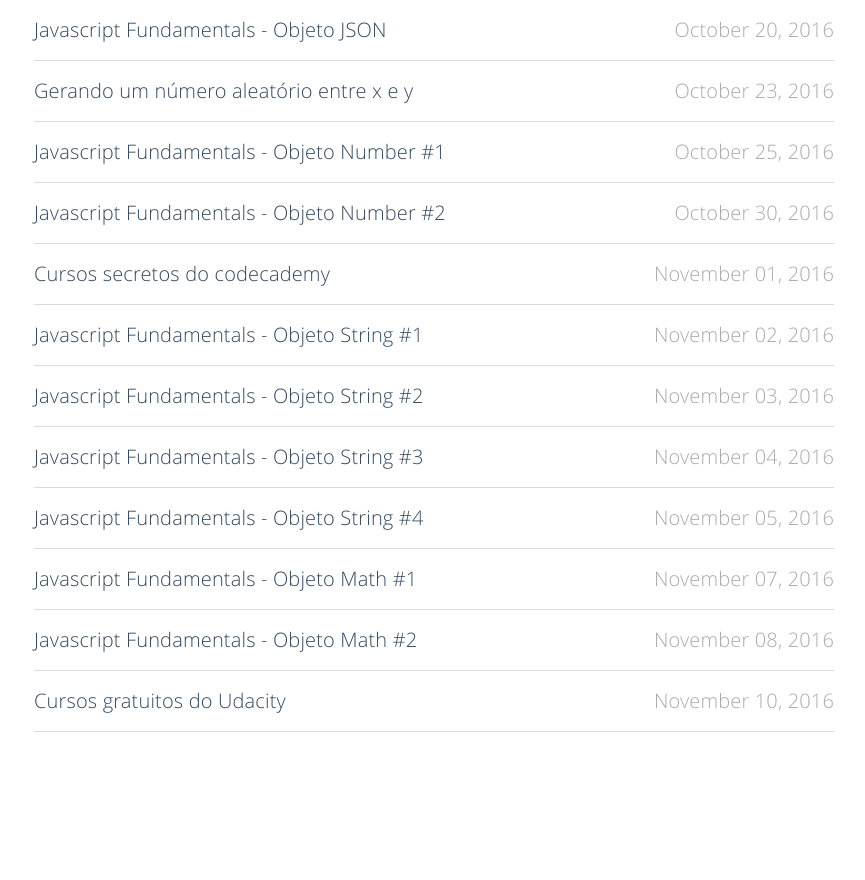
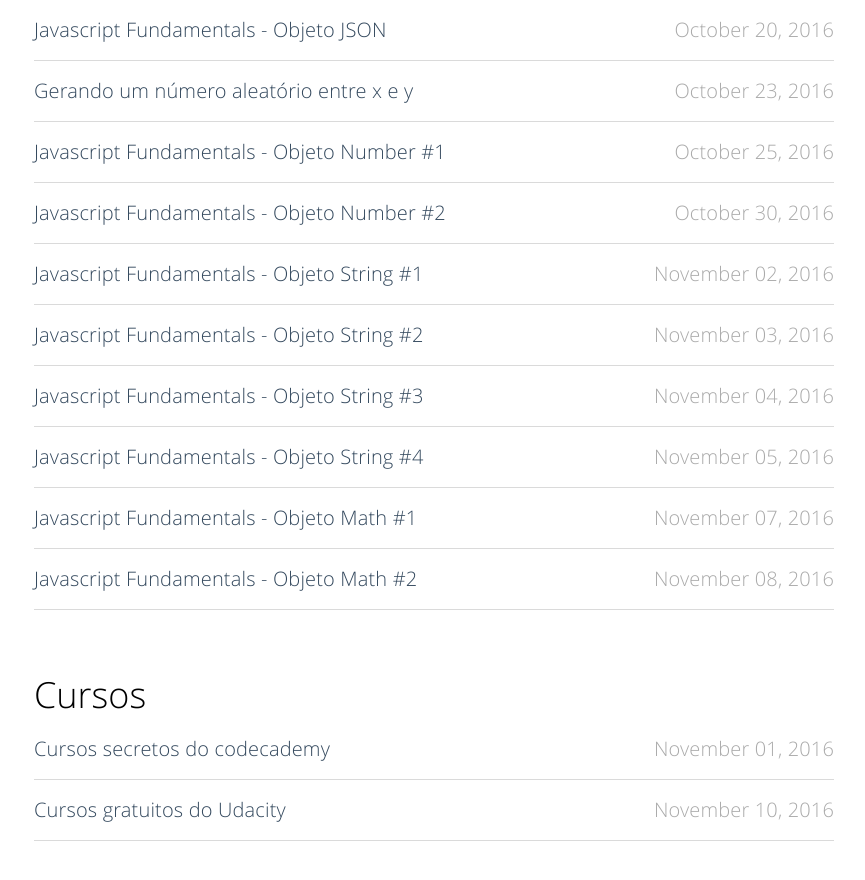
Before and after one commit to cauequeiroz/cauequeiroz.github.io, a Jekyll site: the page built from tags.html, in a window 1280 px wide and 900 px high, scrolled down 1818 px. Shown: the top 880 px of the window, without its empty margins (206-1071 px from the left). Built offline with Jekyll 4.4.1, drawn with Linux system fonts in a browser that asks for light colours.

Commit message:
Update course category

```diff
--- a/_posts/2016-11-01-cursos-secretos-codecademy.md
+++ b/_posts/2016-11-01-cursos-secretos-codecademy.md
@@ -5,9 +5,9 @@ date: 2016-11-01 14:00:00
 image: '/assets/img/'
 description: ''
 tags:
-- javascript
+- Cursos
 categories:
-- Javascript
+- Cursos
 twitter_text: ''
 ---
 
--- a/_posts/2016-11-10-cursos-gratuitos-udacity.md
+++ b/_posts/2016-11-10-cursos-gratuitos-udacity.md
@@ -5,9 +5,9 @@ date: 2016-11-10 10:00:00
 image: '/assets/img/'
 description: 'Todos os cursos relacionados a front-end, separados por nível.'
 tags:
-- javascript
+- Cursos
 categories:
-- Javascript
+- Cursos
 twitter_text: 'Todos os cursos relacionados a front-end, separados por nível.'
 ---
 
```
